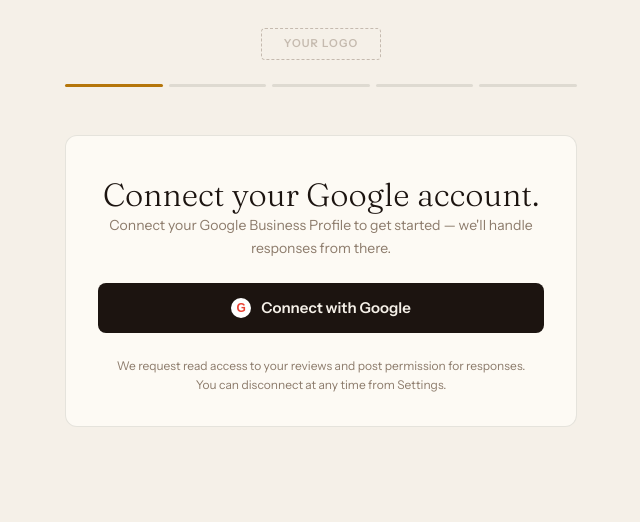
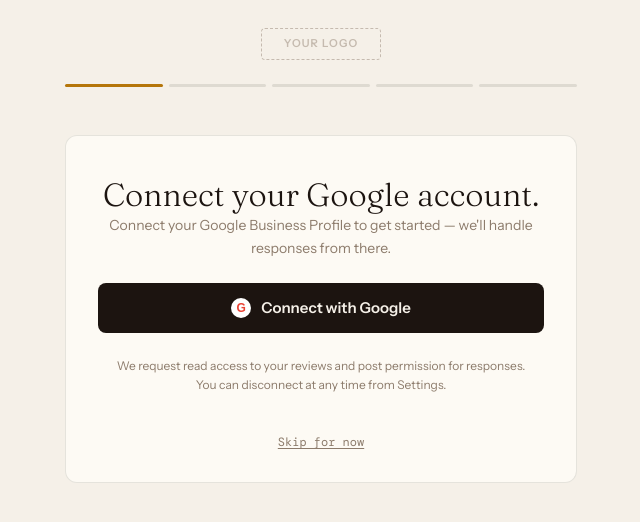
Before and after one commit to ndresca/review-responder, a Next.js app: page /onboarding in a window 1280 px wide. Shown: the top 522 px of the page, without its empty margins (319-959 px from the left). Built offline with nearby package versions, Linux system fonts and the light colour scheme.

Commit message:
temp: add skip for now button on onboarding step 1

```diff
--- a/src/app/onboarding/onboarding.module.css
+++ b/src/app/onboarding/onboarding.module.css
@@ -849,3 +849,16 @@
   text-align: center;
   margin-top: 12px;
 }
+
+/* TODO: remove before launch */
+.skipLink {
+  background: none;
+  border: none;
+  font-family: var(--font-mono);
+  font-size: 12px;
+  color: var(--muted);
+  cursor: pointer;
+  margin-top: 16px;
+  text-decoration: underline;
+  text-underline-offset: 2px;
+}
--- a/src/app/onboarding/page.tsx
+++ b/src/app/onboarding/page.tsx
@@ -323,6 +323,13 @@
               We request read access to your reviews and post permission for responses.<br />
               You can disconnect at any time from Settings.
             </p>
+            {/* TODO: remove before launch */}
+            <button
+              className={styles.skipLink}
+              onClick={() => goToStep(2)}
+            >
+              Skip for now
+            </button>
           </div>
         </section>
       )}
```
